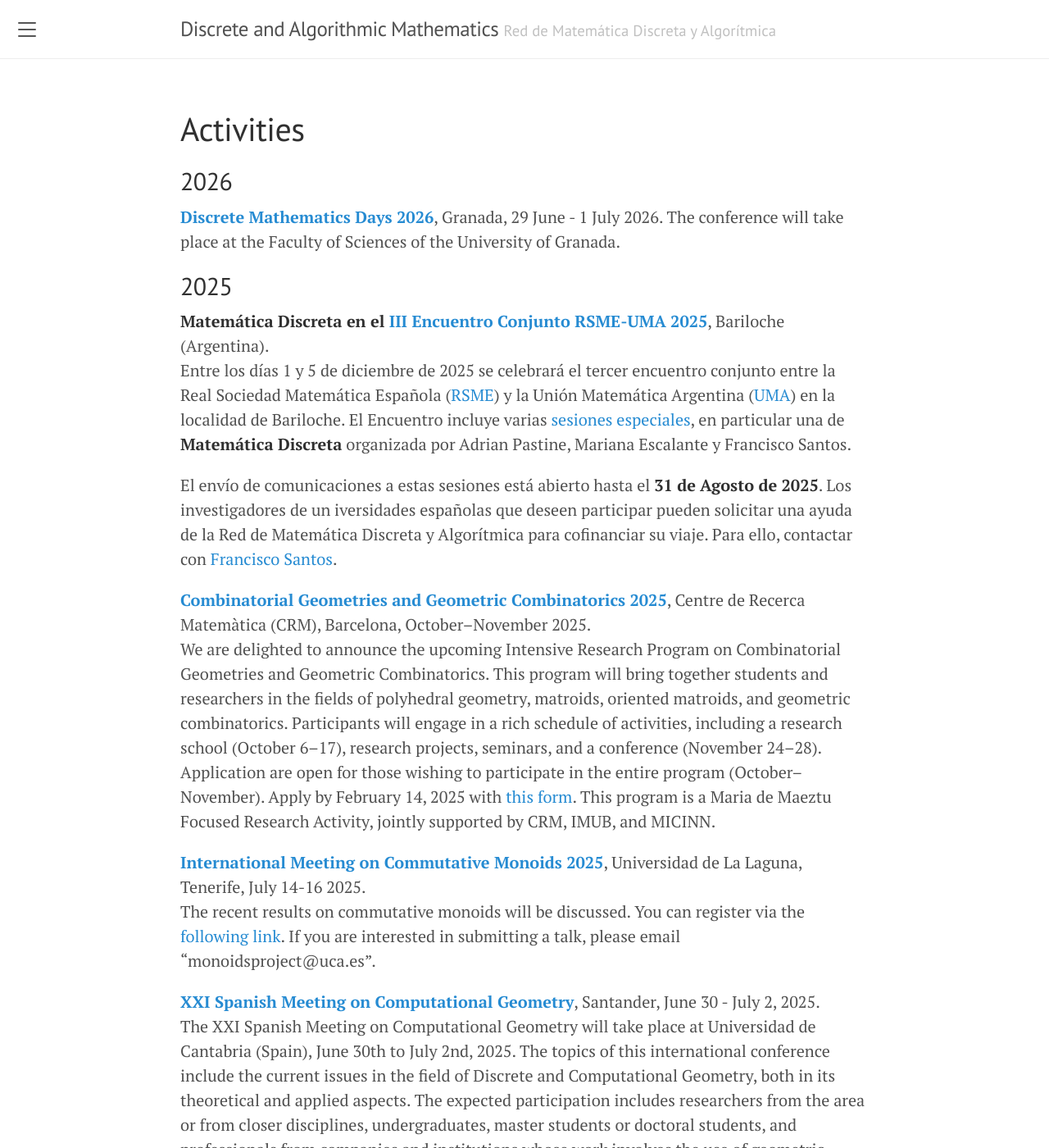
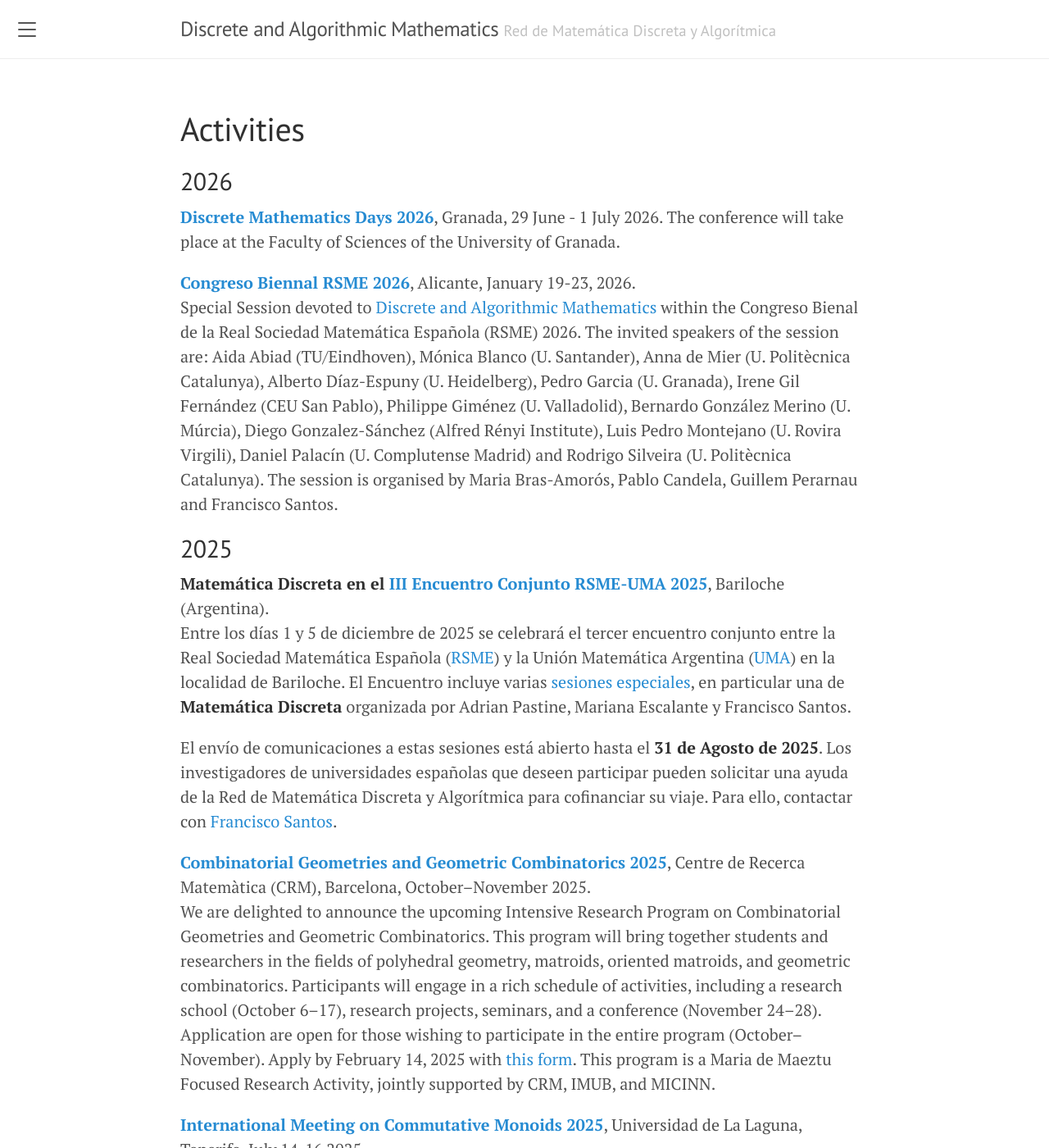
Before and after one commit to dam-network/dam-network.github.io, a Jekyll site: the page built from activities.md, in a window 1280 px wide and 1400 px high. Shown: the whole window at 82% size. Built offline with Jekyll 4.4.1, drawn with Linux system fonts in a browser that asks for light colours; some of the changed text lies outside the part shown.

Commit message:
activity

```diff
--- a/activities.md
+++ b/activities.md
@@ -8,14 +8,18 @@ title: Activities
 **[Discrete Mathematics Days 2026](https://dam-network.github.io/dmd2026/)**, Granada, 29 June - 1 July 2026.
 The conference will take place at the Faculty of Sciences of the University of Granada.
 
+**[Congreso Biennal RSME 2026](https://2026.bienalrsme.com/)**, Alicante, January 19-23, 2026.\
+Special Session devoted to [Discrete and Algorithmic Mathematics](/activities-dm/rsme-2026/special-session-dm/index.html) within the Congreso Bienal de la Real Sociedad Matemática Española (RSME) 2026. The invited speakers of the session are: Aida Abiad (TU/Eindhoven), Mónica Blanco (U. Santander), Anna de Mier (U. Politècnica Catalunya), Alberto Díaz-Espuny (U. Heidelberg), Pedro Garcia (U. Granada), Irene Gil Fernández (CEU San Pablo), Philippe Giménez (U. Valladolid), Bernardo González Merino (U. Múrcia), Diego Gonzalez-Sánchez (Alfred Rényi Institute), Luis Pedro Montejano (U. Rovira Virgili), Daniel Palacín (U. Complutense Madrid) and Rodrigo Silveira (U. Politècnica Catalunya). The session is organised by Maria Bras-Amorós, Pablo Candela, Guillem Perarnau and Francisco Santos.
+
 
 ## 2025
+
 
 **Matemática Discreta en el [III Encuentro Conjunto
 RSME-UMA 2025]([https://www.ub.edu/comb/CGGC25/](https://www.union-matematica.org.ar/reunion2025/))**, Bariloche (Argentina).\
 Entre los días 1 y 5 de diciembre de 2025 se celebrará el tercer encuentro conjunto entre la Real Sociedad Matemática Española ([RSME](https://www.rsme.es/)) y la Unión Matemática Argentina ([UMA](http://www.union-matematica.org.ar/)) en la localidad de Bariloche. El Encuentro incluye varias [sesiones especiales](https://www.union-matematica.org.ar/reunion2025/sesiones/comunicaciones-cientificas), en particular una de **Matemática Discreta** organizada por Adrian Pastine, Mariana Escalante y Francisco Santos.
 
-El envío de comunicaciones a estas sesiones está abierto hasta el **31 de Agosto de 2025**. Los investigadores de un iversidades españolas que deseen participar pueden solicitar una ayuda de la Red de Matemática Discreta y Algorítmica para cofinanciar su viaje. Para ello, contactar con [Francisco Santos](mailto:francisco.santos@unican.es).
+El envío de comunicaciones a estas sesiones está abierto hasta el **31 de Agosto de 2025**. Los investigadores de universidades españolas que deseen participar pueden solicitar una ayuda de la Red de Matemática Discreta y Algorítmica para cofinanciar su viaje. Para ello, contactar con [Francisco Santos](mailto:francisco.santos@unican.es).
 
 **[Combinatorial Geometries and Geometric Combinatorics 2025](https://www.ub.edu/comb/CGGC25/)**, Centre de Recerca Matemàtica (CRM), Barcelona, October–November 2025.\
 We are delighted to announce the upcoming Intensive Research Program on Combinatorial Geometries and Geometric Combinatorics. This program will bring together students and researchers in the fields of polyhedral geometry, matroids, oriented matroids, and geometric combinatorics. Participants will engage in a rich schedule of activities, including a research school (October 6–17), research projects, seminars, and a conference (November 24–28). Application are open for those wishing to participate in the entire program (October–November). Apply by February 14, 2025 with [this form](https://forms.gle/QGfi5XGR1592SMs2A).
```
Also changed, not shown: other parts of activities.md (+1 -1 lines).
